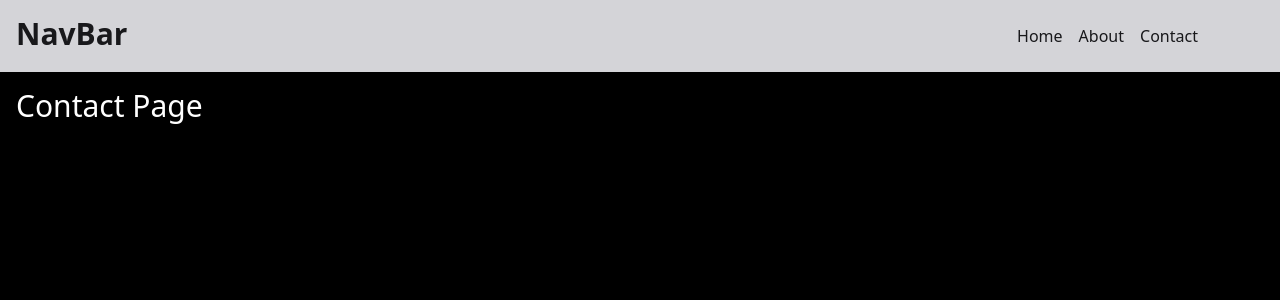
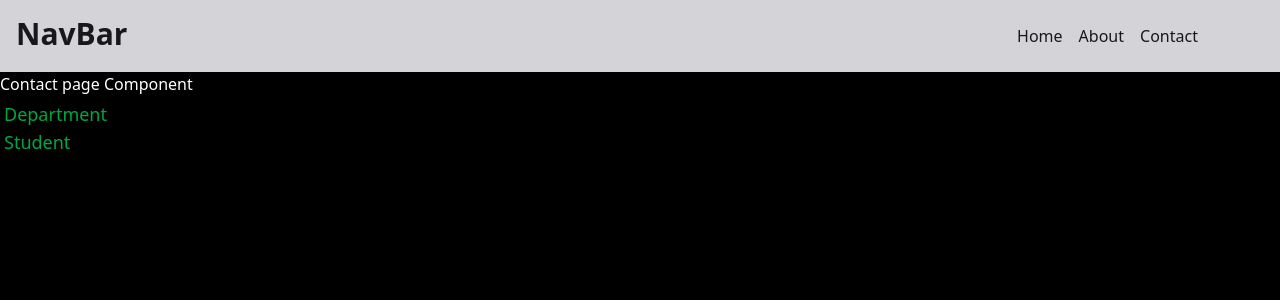
Before and after one commit to asyncDeveloper-fiori/React19_1, a React (Vite) app: page /contact in a window 1280 px wide. Shown: the top 300 px of the page. Built offline with nearby package versions, Linux system fonts and the light colour scheme.

Commit message:
Nested Routes , React-router

```diff
--- a/src/App.jsx
+++ b/src/App.jsx
@@ -1,30 +1,33 @@
-import FunctionCall from './components/FunctionCall';
-import StateComponent from './components/StateComponent';
-import { ConditionalRendering } from './components/ConditionalRendering';
-import PropComponent from './components/PropComponent';
-import InputComponent from './components/InputComponent';
-import Users from './components/Users';
-import EffectComponent from './components/EffectComponet';
-import ConditionalStyling from './components/ConditionalStyling';
-import ReferenceComponent from './components/ReferenceComponent';
+import FunctionCall from "./components/FunctionCall";
+import StateComponent from "./components/StateComponent";
+import { ConditionalRendering } from "./components/ConditionalRendering";
+import PropComponent from "./components/PropComponent";
+import InputComponent from "./components/InputComponent";
+import Users from "./components/Users";
+import EffectComponent from "./components/EffectComponet";
+import ConditionalStyling from "./components/ConditionalStyling";
+import ReferenceComponent from "./components/ReferenceComponent";
 // import 'bootstrap/dist/css/bootstrap.min.css';
-import Button from 'react-bootstrap/Button';
-import { useRef, useState } from 'react';
-import FwdRefComponent from './components/FwdRefComponent';
-import FormStatusComponent from './components/FormStatusComponet';
-import DerivedStateComponent from './components/DerivedStateComponent';
-import { ActionStateComponent } from './components/ActionStateComponent';
-import { CustomHookComponent } from './components/CustomHookComponent';
-import { SubjectContext } from './components/ContextData';
-import SubjectComponent from './components/SubjectComponent';
-import { NavBar } from './NavBar';
-import { Route, Routes } from 'react-router';
+import Button from "react-bootstrap/Button";
+import { useRef, useState } from "react";
+import FwdRefComponent from "./components/FwdRefComponent";
+import FormStatusComponent from "./components/FormStatusComponet";
+import DerivedStateComponent from "./components/DerivedStateComponent";
+import { ActionStateComponent } from "./components/ActionStateComponent";
+import { CustomHookComponent } from "./components/CustomHookComponent";
+import { SubjectContext } from "./components/ContextData";
+import SubjectComponent from "./components/SubjectComponent";
+import { NavBar } from "./NavBar";
+import { Route, Routes } from "react-router";
+import ContactPage from "./components/ContactPage";
+import DepartmentComponent from "./components/nested/DepartmentComponent";
+import StudentComponent from "./components/nested/StudentComponent";
 
 function App() {
   // var user = 'Sam';
   // const inputRef = useRef(null);
 
-  const [subject, setSubject] = useState('');
+  const [subject, setSubject] = useState("");
 
   // function fwdRefExecute() {
   //   inputRef.current.focus();
@@ -69,8 +72,14 @@ function App() {
       <NavBar />
       <Routes>
         <Route path="/" element={<h1 className="p-4 text-3xl">Home Page</h1>} />
-        <Route path="/about" element={<h1 className="p-4 text-3xl">About Page</h1>} />
-        <Route path="/contact" element={<h1 className="p-4 text-3xl">Contact Page</h1>} />
+        <Route
+          path="/about"
+          element={<h1 className="p-4 text-3xl">About Page</h1>}
+        />
+        <Route path="/contact" element={<ContactPage />}>
+            <Route path="department" element={<DepartmentComponent/>} />
+            <Route path="student" element={<StudentComponent/>} />
+        </Route>
       </Routes>
     </>
   );
--- /dev/null
+++ b/src/components/ContactPage.jsx
@@ -0,0 +1,18 @@
+import React from 'react'
+import { Link, NavLink, Outlet } from 'react-router';
+
+function ContactPage() {
+  return (
+    <>
+        <h1>Contact page Component</h1>
+            <div className='flex flex-col text-green-600 text-lg m-1'>
+                    <NavLink to='department'>Department</NavLink>
+                    <NavLink to='student'>Student</NavLink>
+
+            </div>
+            <Outlet />
+    </>
+  )
+}
+
+export default ContactPage;
--- /dev/null
+++ b/src/components/nested/DepartmentComponent.jsx
@@ -0,0 +1,9 @@
+import React from 'react'
+
+function DepartmentComponent() {
+  return (
+    <div>DepartmentComponent</div>
+  )
+}
+
+export default DepartmentComponent
--- /dev/null
+++ b/src/components/nested/StudentComponent.jsx
@@ -0,0 +1,9 @@
+import React from 'react'
+
+function StudentComponent() {
+  return (
+    <div>StudentComponent</div>
+  )
+}
+
+export default StudentComponent
```
